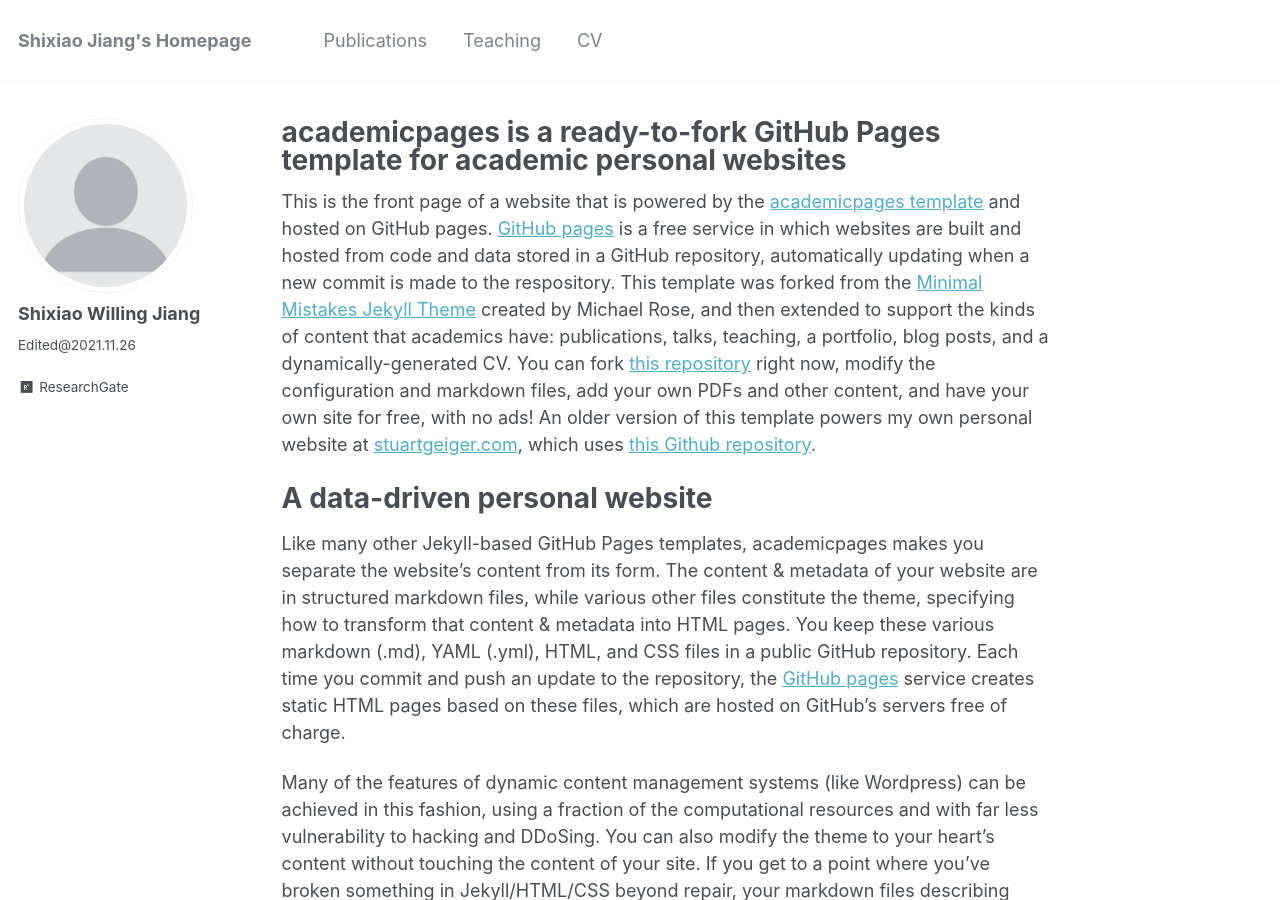
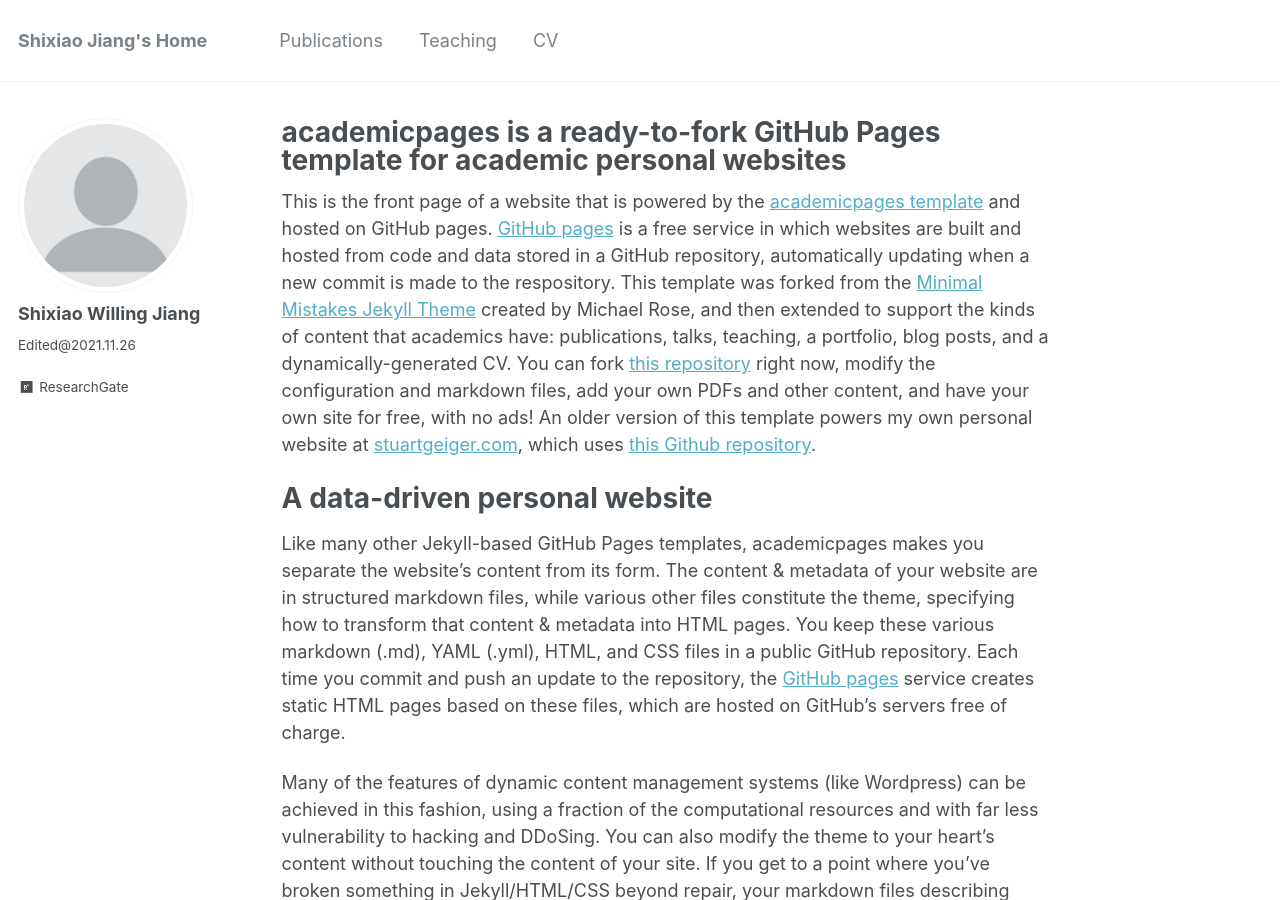
Before and after one commit to willingjiang/willingjiang.github.io, a Jekyll site: the page built from _pages/about.md, in a window 1280 px wide and 900 px high. Built offline with Jekyll 4.4.1, drawn with Linux system fonts in a browser that asks for light colours.

Commit message:
Update _config.yml

```diff
--- a/_config.yml
+++ b/_config.yml
@@ -7,7 +7,7 @@
 
 # Site Settings
 locale                   : "en-US"
-title                    : "Shixiao Jiang's Homepage    " #"Your Name / Site Title"
+title                    : "Shixiao Jiang's Home    " #"Your Name / Site Title"
 title_separator          : "-"
 name                     : &name "Shixiao Willing Jiang"
 description              : &description "personal description"
```
